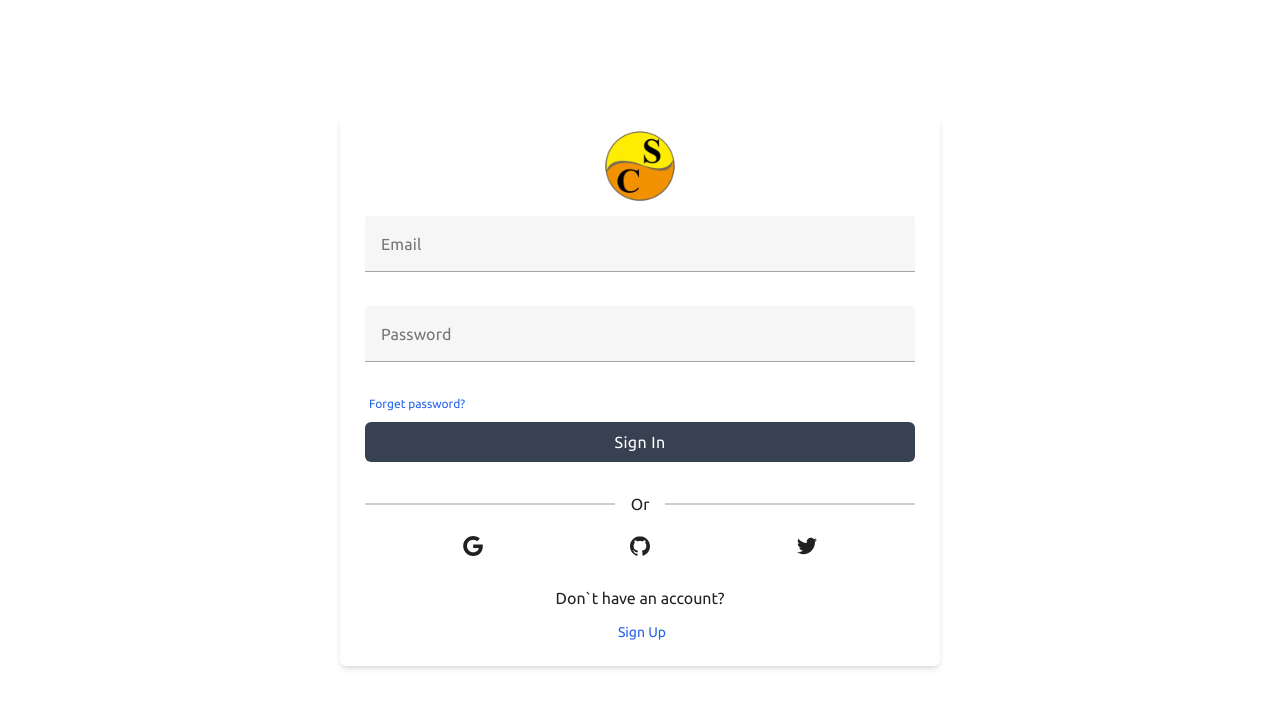
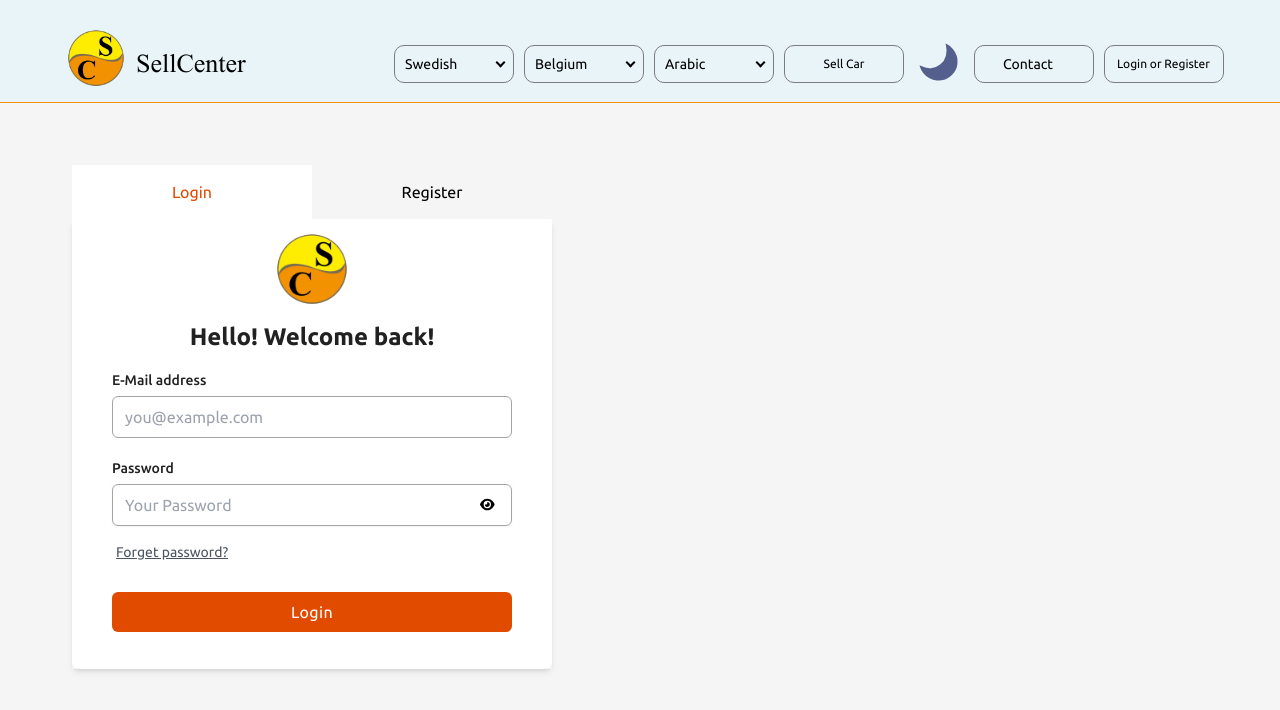
Before and after one commit to Deryjon/mobile-de, a Vue app: page /login in a window 1280 px wide. Shown: the top 710 px of the page. Built offline with nearby package versions, Linux system fonts and the light colour scheme; what vue3-geolocation would draw is missing.

Commit message:
feat: add form login and register (2023-07-31, 17:50)

```diff
--- a/src/components/FormLogin.vue
+++ b/src/components/FormLogin.vue
@@ -1,128 +1,288 @@
 <template>
+  <v-container>
+    <div class="tab-buttons mt-[30px]">
+      <button
+        class="login w-[240px] h-[54px]"
+        @click="setActive('tab-1')"
+        :class="{ active: isActive('tab-1') }"
+      >
+        Login
+      </button>
+
+      <button
+        class="forget w-[240px] h-[54px]"
+        @click="setActive('tab-2')"
+        :class="{ active: isActive('tab-2') }"
+      >
+        Register
+      </button>
+    </div>
+    <div class="tab-content bg-[#fff] w-[480px]">
+      <div class="tab-panel" v-show="isActive('tab-1')">
+        <div class="for-example">
           <v-sheet
-    width="600"
-    height="550"
-    class="mx-auto shadow-md mt-[100px] px-[25px] rounded-md"
+            width="480"
+            height="450"
+            class="mx-auto shadow-md px-[40px] rounded-md"
           >
             <div class="logo">
-      <img src="../assets/images/logo.png" class="w-[100px] mx-auto" alt="" />
+              <img
+                src="../assets/images/logo.png"
+                class="w-[100px] mx-auto"
+                alt=""
+              />
+            </div>
+            <v-form @submit.prevent="signUp">
+              <p class="font-bold text-[24px] text-center">
+                Hello! Welcome back!
+              </p>
+              <div class="flex flex-col mt-[15px]">
+                <label for="email" class="text-[14px] font-medium"
+                  >E-Mail address</label
+                >
+
+                <input
+                  id="email"
+                  type="email"
+                  class="block w-full mt-[5px] pl-3 pr-10 py-2 rounded-md border-black hover:shadow-lg"
+                  placeholder="you@example.com"
+                />
               </div>
 
-    <v-form @submit.prevent="signUp">
-      <v-text-field
-        v-model="formData.name"
-        :error-messages="v$.formData.email.$errors[0]?.$message"
-        label="Email"
-        class="rounded-md"
-      ></v-text-field>
-      <v-text-field
-        v-model="formData.phone"
-        :error-messages="v$.formData.password.$errors[0]?.$message"
-        label=" Password"
-        class="rounded-md mt-3"
-      ></v-text-field>
-      <p class="text-xs text-blue-600 hover:underline cursor-pointer ml-1 mt-3">
+              <div class="flex flex-col mt-[20px]">
+                <label for="password" class="text-[14px] font-medium"
+                  >Password</label
+                >
+                <div class="relative rounded-md shadow-sm">
+                  <input
+                    id="password"
+                    :type="showPassword ? 'text' : 'password'"
+                    class="block w-full mt-[5px] pl-3 pr-10 py-2 rounded-md border-black hover:shadow-lg"
+                    placeholder="Your Password"
+                  />
+                  <div
+                    class="absolute inset-y-0 right-0 pr-3 flex items-center"
+                  >
+                    <button
+                      @click="toggleShowPassword"
+                      class="h-5 w-5 text-gray-400 focus:outline-none"
+                    >
+                      <svg
+                        v-if="showPassword"
+                        class="pt-[3px]"
+                        xmlns="http://www.w3.org/2000/svg"
+                        height="1em"
+                        viewBox="0 0 640 512"
+                      >
+                        <!--! Font Awesome Free 6.4.0 by @fontawesome - https://fontawesome.com License - https://fontawesome.com/license (Commercial License) Copyright 2023 Fonticons, Inc. -->
+                        <path
+                          d="M38.8 5.1C28.4-3.1 13.3-1.2 5.1 9.2S-1.2 34.7 9.2 42.9l592 464c10.4 8.2 25.5 6.3 33.7-4.1s6.3-25.5-4.1-33.7L525.6 386.7c39.6-40.6 66.4-86.1 79.9-118.4c3.3-7.9 3.3-16.7 0-24.6c-14.9-35.7-46.2-87.7-93-131.1C465.5 68.8 400.8 32 320 32c-68.2 0-125 26.3-169.3 60.8L38.8 5.1zM223.1 149.5C248.6 126.2 282.7 112 320 112c79.5 0 144 64.5 144 144c0 24.9-6.3 48.3-17.4 68.7L408 294.5c8.4-19.3 10.6-41.4 4.8-63.3c-11.1-41.5-47.8-69.4-88.6-71.1c-5.8-.2-9.2 6.1-7.4 11.7c2.1 6.4 3.3 13.2 3.3 20.3c0 10.2-2.4 19.8-6.6 28.3l-90.3-70.8zM373 389.9c-16.4 6.5-34.3 10.1-53 10.1c-79.5 0-144-64.5-144-144c0-6.9 .5-13.6 1.4-20.2L83.1 161.5C60.3 191.2 44 220.8 34.5 243.7c-3.3 7.9-3.3 16.7 0 24.6c14.9 35.7 46.2 87.7 93 131.1C174.5 443.2 239.2 480 320 480c47.8 0 89.9-12.9 126.2-32.5L373 389.9z"
+                        />
+                      </svg>
+                      <svg
+                        v-else
+                        class="pt-[3px]"
+                        xmlns="http://www.w3.org/2000/svg"
+                        height="1em"
+                        viewBox="0 0 576 512"
+                      >
+                        <!--! Font Awesome Free 6.4.0 by @fontawesome - https://fontawesome.com License - https://fontawesome.com/license (Commercial License) Copyright 2023 Fonticons, Inc. -->
+                        <path
+                          d="M288 32c-80.8 0-145.5 36.8-192.6 80.6C48.6 156 17.3 208 2.5 243.7c-3.3 7.9-3.3 16.7 0 24.6C17.3 304 48.6 356 95.4 399.4C142.5 443.2 207.2 480 288 480s145.5-36.8 192.6-80.6c46.8-43.5 78.1-95.4 93-131.1c3.3-7.9 3.3-16.7 0-24.6c-14.9-35.7-46.2-87.7-93-131.1C433.5 68.8 368.8 32 288 32zM144 256a144 144 0 1 1 288 0 144 144 0 1 1 -288 0zm144-64c0 35.3-28.7 64-64 64c-7.1 0-13.9-1.2-20.3-3.3c-5.5-1.8-11.9 1.6-11.7 7.4c.3 6.9 1.3 13.8 3.2 20.7c13.7 51.2 66.4 81.6 117.6 67.9s81.6-66.4 67.9-117.6c-11.1-41.5-47.8-69.4-88.6-71.1c-5.8-.2-9.2 6.1-7.4 11.7c2.1 6.4 3.3 13.2 3.3 20.3z"
+                        />
+                      </svg>
+                    </button>
+                  </div>
+                </div>
+              </div>
+              <p
+                class="text-sm text-gray-600 font-ьувшгь underline cursor-pointer ml-1 mt-4"
+              >
                 Forget password?
               </p>
               <button
                 type="submit"
-        class="w-full px-4 py-2 tracking-wide text-white transition-colors duration-200 transform bg-gray-700 rounded-md hover:bg-gray-600 focus:outline-none focus:bg-gray-600 mt-[10px]"
+                class="w-full px-4 py-2 tracking-wide text-white transition-colors duration-200 transform bg-[#e04b00] rounded-md hover:bg-gray- focus:outline-none focus:bg-gray-600 mt-[30px]"
               >
-        Sign In
+                Login
               </button>
             </v-form>
-    <div class="or flex justify-between  items-center mt-[30px] w-full">
-      <div class="left-bord w-[250px]"></div>
-      Or
-      <div class="right-bord w-[250px]"></div>
-    </div>
-    <div class="apps flex justify-between mx-auto w-[500px]  mt-[20px]" >
-      <div class="google w-1/3 cursor-pointer">
-        <svg viewBox="0 0 32 32" class="w-5 h-5 fill-current mx-auto" >
-          <path
-            d="M16.318 13.714v5.484h9.078c-0.37 2.354-2.745 6.901-9.078 6.901-5.458 0-9.917-4.521-9.917-10.099s4.458-10.099 9.917-10.099c3.109 0 5.193 1.318 6.38 2.464l4.339-4.182c-2.786-2.599-6.396-4.182-10.719-4.182-8.844 0-16 7.151-16 16s7.156 16 16 16c9.234 0 15.365-6.49 15.365-15.635 0-1.052-0.115-1.854-0.255-2.651z"
-          ></path>
-        </svg>
-      </div>
-      <div class="github w-1/3 cursor-pointer">
-        <svg viewBox="0 0 32 32" class="w-5 h-5 fill-current mx-auto">
-          <path
-            d="M16 0.396c-8.839 0-16 7.167-16 16 0 7.073 4.584 13.068 10.937 15.183 0.803 0.151 1.093-0.344 1.093-0.772 0-0.38-0.009-1.385-0.015-2.719-4.453 0.964-5.391-2.151-5.391-2.151-0.729-1.844-1.781-2.339-1.781-2.339-1.448-0.989 0.115-0.968 0.115-0.968 1.604 0.109 2.448 1.645 2.448 1.645 1.427 2.448 3.744 1.74 4.661 1.328 0.14-1.031 0.557-1.74 1.011-2.135-3.552-0.401-7.287-1.776-7.287-7.907 0-1.751 0.62-3.177 1.645-4.297-0.177-0.401-0.719-2.031 0.141-4.235 0 0 1.339-0.427 4.4 1.641 1.281-0.355 2.641-0.532 4-0.541 1.36 0.009 2.719 0.187 4 0.541 3.043-2.068 4.381-1.641 4.381-1.641 0.859 2.204 0.317 3.833 0.161 4.235 1.015 1.12 1.635 2.547 1.635 4.297 0 6.145-3.74 7.5-7.296 7.891 0.556 0.479 1.077 1.464 1.077 2.959 0 2.14-0.020 3.864-0.020 4.385 0 0.416 0.28 0.916 1.104 0.755 6.4-2.093 10.979-8.093 10.979-15.156 0-8.833-7.161-16-16-16z"
-          ></path>
-        </svg>
-      </div>
-      <div class="twitter w-1/3 cursor-pointer">
-        <svg viewBox="0 0 32 32" class="w-5 h-5 fill-current mx-auto">
-          <path
-            d="M31.937 6.093c-1.177 0.516-2.437 0.871-3.765 1.032 1.355-0.813 2.391-2.099 2.885-3.631-1.271 0.74-2.677 1.276-4.172 1.579-1.192-1.276-2.896-2.079-4.787-2.079-3.625 0-6.563 2.937-6.563 6.557 0 0.521 0.063 1.021 0.172 1.495-5.453-0.255-10.287-2.875-13.52-6.833-0.568 0.964-0.891 2.084-0.891 3.303 0 2.281 1.161 4.281 2.916 5.457-1.073-0.031-2.083-0.328-2.968-0.817v0.079c0 3.181 2.26 5.833 5.26 6.437-0.547 0.145-1.131 0.229-1.724 0.229-0.421 0-0.823-0.041-1.224-0.115 0.844 2.604 3.26 4.5 6.14 4.557-2.239 1.755-5.077 2.801-8.135 2.801-0.521 0-1.041-0.025-1.563-0.088 2.917 1.86 6.36 2.948 10.079 2.948 12.067 0 18.661-9.995 18.661-18.651 0-0.276 0-0.557-0.021-0.839 1.287-0.917 2.401-2.079 3.281-3.396z"
-          ></path>
-        </svg>
+          </v-sheet>
         </div>
       </div>
-		<p class="text-center mt-[30px]">Don`t have an account?</p>
-		<p class=" text-blue-600 hover:underline text-sm cursor-pointer ml-1 mt-3 text-center"
-		@click="goSign"
+      <div class="tab-panel" v-show="isActive('tab-2')">
+        <div class="for-example">
+          <v-sheet
+            width="480"
+            height="550"
+            class="mx-auto shadow-md px-[40px] rounded-md"
           >
-        Sign Up
+            <div class="logo">
+              <img
+                src="../assets/images/logo.png"
+                class="w-[100px] mx-auto"
+                alt=""
+              />
+            </div>
+            <v-form @submit.prevent="signUp">
+              <p class="font-bold text-[24px] text-center">
+                Create your sellcenter account!
               </p>
+              <div class="flex flex-col mt-[15px]">
+                <label for="email" class="text-[14px] font-medium"
+                  >E-Mail address</label
+                >
+
+                <input
+                  id="email"
+                  type="email"
+                  class="block w-full mt-[5px] pl-3 pr-10 py-2 rounded-md border-black hover:shadow-lg"
+                  placeholder="you@example.com"
+                />
+              </div>
+
+              <div class="flex flex-col mt-[20px]">
+                <label for="password" class="text-[14px] font-medium"
+                  >Password</label
+                >
+                <div class="relative rounded-md shadow-sm">
+                  <input
+                    id="password"
+                    :type="showPassword ? 'text' : 'password'"
+                    class="block w-full mt-[5px] pl-3 pr-10 py-2 rounded-md border-black hover:shadow-lg"
+                    placeholder="Your Password"
+                  />
+                  <div
+                    class="absolute inset-y-0 right-0 pr-3 flex items-center"
+                  >
+                    <button
+                      @click="toggleShowPassword"
+                      class="h-5 w-5 text-gray-400 focus:outline-none"
+                    >
+                      <svg
+                        v-if="showPassword"
+                        class="pt-[3px]"
+                        xmlns="http://www.w3.org/2000/svg"
+                        height="1em"
+                        viewBox="0 0 640 512"
+                      >
+                        <!--! Font Awesome Free 6.4.0 by @fontawesome - https://fontawesome.com License - https://fontawesome.com/license (Commercial License) Copyright 2023 Fonticons, Inc. -->
+                        <path
+                          d="M38.8 5.1C28.4-3.1 13.3-1.2 5.1 9.2S-1.2 34.7 9.2 42.9l592 464c10.4 8.2 25.5 6.3 33.7-4.1s6.3-25.5-4.1-33.7L525.6 386.7c39.6-40.6 66.4-86.1 79.9-118.4c3.3-7.9 3.3-16.7 0-24.6c-14.9-35.7-46.2-87.7-93-131.1C465.5 68.8 400.8 32 320 32c-68.2 0-125 26.3-169.3 60.8L38.8 5.1zM223.1 149.5C248.6 126.2 282.7 112 320 112c79.5 0 144 64.5 144 144c0 24.9-6.3 48.3-17.4 68.7L408 294.5c8.4-19.3 10.6-41.4 4.8-63.3c-11.1-41.5-47.8-69.4-88.6-71.1c-5.8-.2-9.2 6.1-7.4 11.7c2.1 6.4 3.3 13.2 3.3 20.3c0 10.2-2.4 19.8-6.6 28.3l-90.3-70.8zM373 389.9c-16.4 6.5-34.3 10.1-53 10.1c-79.5 0-144-64.5-144-144c0-6.9 .5-13.6 1.4-20.2L83.1 161.5C60.3 191.2 44 220.8 34.5 243.7c-3.3 7.9-3.3 16.7 0 24.6c14.9 35.7 46.2 87.7 93 131.1C174.5 443.2 239.2 480 320 480c47.8 0 89.9-12.9 126.2-32.5L373 389.9z"
+                        />
+                      </svg>
+                      <svg
+                        v-else
+                        class="pt-[3px]"
+                        xmlns="http://www.w3.org/2000/svg"
+                        height="1em"
+                        viewBox="0 0 576 512"
+                      >
+                        <!--! Font Awesome Free 6.4.0 by @fontawesome - https://fontawesome.com License - https://fontawesome.com/license (Commercial License) Copyright 2023 Fonticons, Inc. -->
+                        <path
+                          d="M288 32c-80.8 0-145.5 36.8-192.6 80.6C48.6 156 17.3 208 2.5 243.7c-3.3 7.9-3.3 16.7 0 24.6C17.3 304 48.6 356 95.4 399.4C142.5 443.2 207.2 480 288 480s145.5-36.8 192.6-80.6c46.8-43.5 78.1-95.4 93-131.1c3.3-7.9 3.3-16.7 0-24.6c-14.9-35.7-46.2-87.7-93-131.1C433.5 68.8 368.8 32 288 32zM144 256a144 144 0 1 1 288 0 144 144 0 1 1 -288 0zm144-64c0 35.3-28.7 64-64 64c-7.1 0-13.9-1.2-20.3-3.3c-5.5-1.8-11.9 1.6-11.7 7.4c.3 6.9 1.3 13.8 3.2 20.7c13.7 51.2 66.4 81.6 117.6 67.9s81.6-66.4 67.9-117.6c-11.1-41.5-47.8-69.4-88.6-71.1c-5.8-.2-9.2 6.1-7.4 11.7c2.1 6.4 3.3 13.2 3.3 20.3z"
+                        />
+                      </svg>
+                    </button>
+                  </div>
+                </div>
+              </div>
+
+              <p class="conditions text-[14px] mt-[20px]">
+                The <span>General Terms and Conditions</span> apply. Information
+                on the way all data are processed can be found in our
+                <span>Privacy Policy</span>.
+              </p>
+              <div class="checkbox flex justify-between mt-[10px]">
+                <div class="div h-[13px] w-[25px]">
+                  <input type="checkbox" class="h-full w-full" />
+                </div>
+                <label class="text-sm">
+                  I would like to receive emails from mobile.de about offers,
+                  surveys and information on products and services from
+                  mobile.de and Kleinanzeigen (can be cancelled at any time in
+                  the account settings).
+                </label>
+              </div>
+              <button
+                type="submit"
+                class="w-full px-4 py-2 tracking-wide text-white transition-colors duration-200 transform bg-[#e04b00] rounded-md hover:bg-gray- focus:outline-none focus:bg-gray-600 mt-[20px]"
+              >
+                Register
+              </button>
+            </v-form>
           </v-sheet>
+        </div>
+      </div>
+    </div>
+  </v-container>
 </template>
 <script>
-import { useVuelidate } from "@vuelidate/core";
-import {
-  required,
-  email,
-  minLength,
-  maxLength,
-  integer,
-  sameAs,
-} from "@vuelidate/validators";
+import { ref } from "vue";
 
 export default {
   setup() {
-    return { v$: useVuelidate() };
+    const activeTab = ref("tab-1");
+    const setActive = (tab) => {
+      activeTab.value = tab;
+    };
+    const isActive = (tab) => {
+      return activeTab.value === tab;
+    };
+    return { setActive, isActive };
   },
-  data: () => ({
-    formData: {
-      name: "",
-      phone: "",
-      email: "",
-      password: "",
-      confirmPassword: "",
-    },
-  }),
-  validations() {
+  data() {
     return {
-      formData: {
-        name: { required, minLength: minLength(3), maxLength: maxLength(20) },
-        phone: { required, integer, maxLength: maxLength(13) },
-        email: { required, email },
-        password: {
-          required,
-          minLength: minLength(8),
-          maxLength: maxLength(20),
-        },
-        confirmPassword: { sameAs: sameAs(this.formData.password) },
-      },
+      showPassword: false,
+      ex4: [
+        "red",
+        "indigo",
+        "orange",
+        "primary",
+        "secondary",
+        "success",
+        "info",
+        "warning",
+        "error",
+        "red darken-3",
+        "indigo darken-3",
+        "orange darken-3",
+      ],
     };
   },
   methods: {
-    async signUp() {
-      console.log(this.v$);
-      const isValid = await this.v$.$validate();
-      if (!isValid) return;
+    toggleShowPassword() {
+      this.showPassword = !this.showPassword;
     },
-		goSign(){
-			this.$router.push({name: "sign" });
-		}
   },
 };
 </script>
-<style>
-.left-bord {
-  border-bottom: 2px solid rgb(206, 206, 206);
+<style scoped>
+.active {
+  background: #ffffff;
+  color: #e04b00;
 }
-.right-bord {
-  border-bottom: 2px solid rgb(206, 206, 206);
+#email {
+  border: 1px solid rgb(165, 164, 164);
 }
+#password {
+  border: 1px solid rgb(165, 164, 164);
+}
+.conditions span {
+  color: #e04b00;
+  text-decoration: underline;
+}
+.custom-label-color {
+  color: black;
+}
+.checkbox label {
+  color: #e04b00; /* Здесь вы можете указать желаемый цвет текста */
+}
+
+/* Изменение цвета фона для чекбокса */
+.checkbox input[type="checkbox"] {
+	border: 1px solid #f00;
+  background: #f00;
+  border-radius: 5;}
+
 </style>
--- a/src/main.js
+++ b/src/main.js
@@ -2,15 +2,15 @@ import { createApp } from "vue";
 import { createPinia } from 'pinia';
 import App from "./App.vue";
 import router from "./router";
+// import i18n from "./libs/i18n";
 import vuetify from './libs/vuetify';
-// import i18n from "./libs/i18n";
 import i18n from './locales/index'
 import Vue3Geolocation  from "vue3-geolocation";
 
 // Импортируйте CSS-файлы стилей в начале, перед импортом компонентов или модулей
 import './assets/styles/main.css';
+import './assets/styles/font.css';
 import './assets/styles/tailwind.css';
-import './assets/styles/font.css';
 
 const app = createApp(App);
 const pinia = createPinia();
--- a/src/views/LogoutPage/LogView.vue
+++ b/src/views/LogoutPage/LogView.vue
@@ -1,11 +1,22 @@
 <template>
-   <v-container>
-   <FormLogin/>
-   </v-container>
+	<HeaderLayout/>
+	<section class="login ">
+
+		<v-container>
+		<FormLogin/>
+		</v-container>
+	</section>
 </template>
 <script>
 import FormLogin from '../../components/FormLogin.vue'
+import HeaderLayout from '../../layouts/HeaderLayout/HeaderLayout.vue';
 export default{
-components:{FormLogin}
+components:{ FormLogin, HeaderLayout }
 }
 </script>
+<style scoped>
+.login{
+	height: 100vh;
+	background: #f5f5f5;
+}
+</style>
```
Also changed, not shown: src/views/HomePage/sections/SearchSection.vue (+28 -12 lines). Lines whose indentation alone changed are shown as unchanged.
